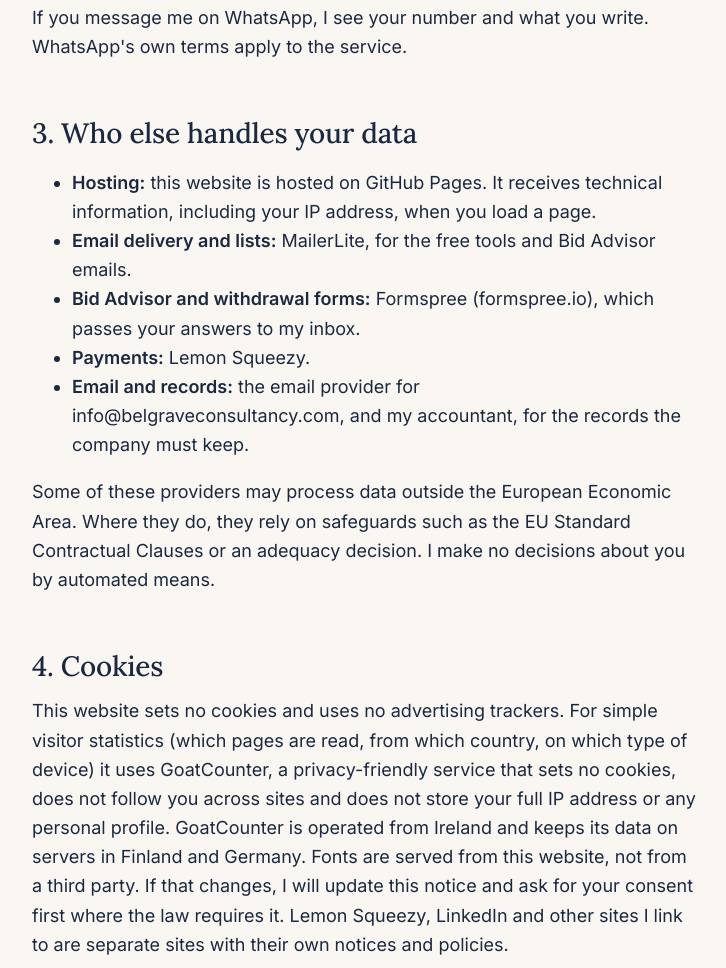
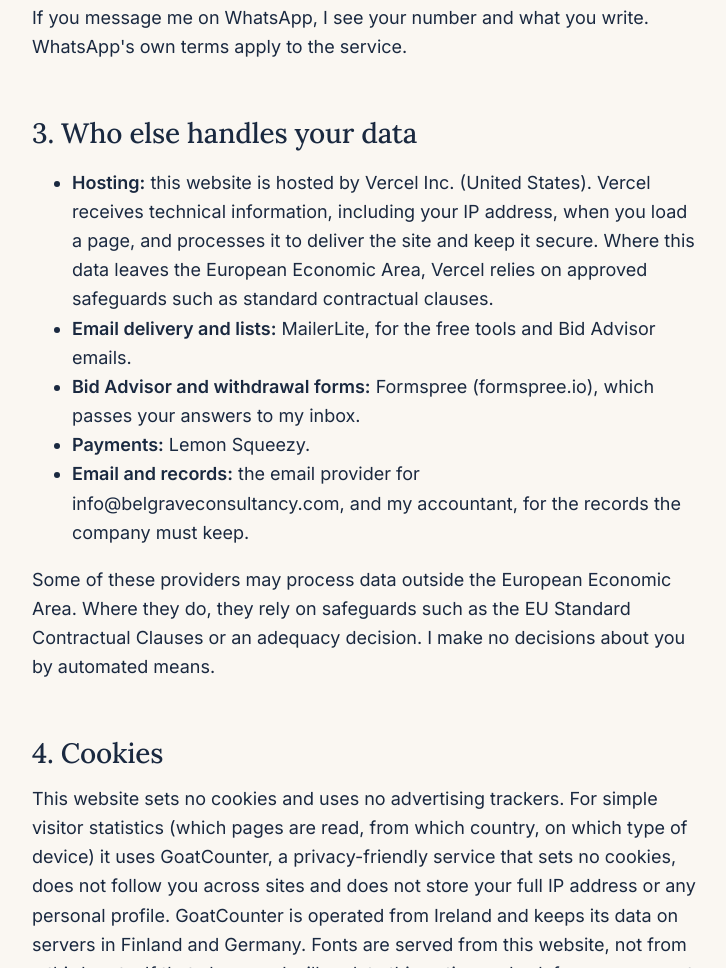
Before and after one commit to mmbelgrave/Belgrave-Consultancy, a plain HTML site: page privacy/index.html in a window 1280 px wide. Shown: the part 2188-3156 px from the top of the page, without its empty margins (276-1002 px from the left). Drawn offline with Linux system fonts and the light colour scheme.

Commit message:
Privacy: hosting is now Vercel (United States)

```diff
--- a/privacy/index.html
+++ b/privacy/index.html
@@ -79,7 +79,7 @@
 
     <h2>3. Who else handles your data</h2>
     <ul>
-      <li><strong>Hosting:</strong> this website is hosted on GitHub Pages. It receives technical information, including your IP address, when you load a page.</li>
+      <li><strong>Hosting:</strong> this website is hosted by Vercel Inc. (United States). Vercel receives technical information, including your IP address, when you load a page, and processes it to deliver the site and keep it secure. Where this data leaves the European Economic Area, Vercel relies on approved safeguards such as standard contractual clauses.</li>
       <li><strong>Email delivery and lists:</strong> MailerLite, for the free tools and Bid Advisor emails.</li>
       <li><strong>Bid Advisor and withdrawal forms:</strong> Formspree (formspree.io), which passes your answers to my inbox.</li>
       <li><strong>Payments:</strong> Lemon Squeezy.</li>
```
Also changed, not shown: src/pages/privacy.html (+1 -1 lines).
